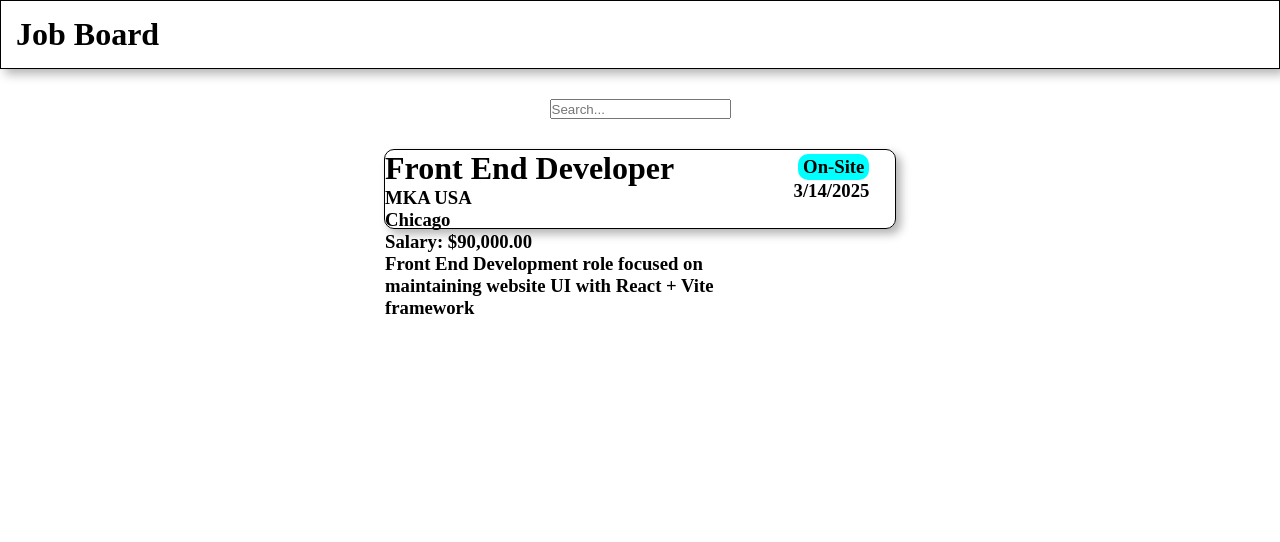
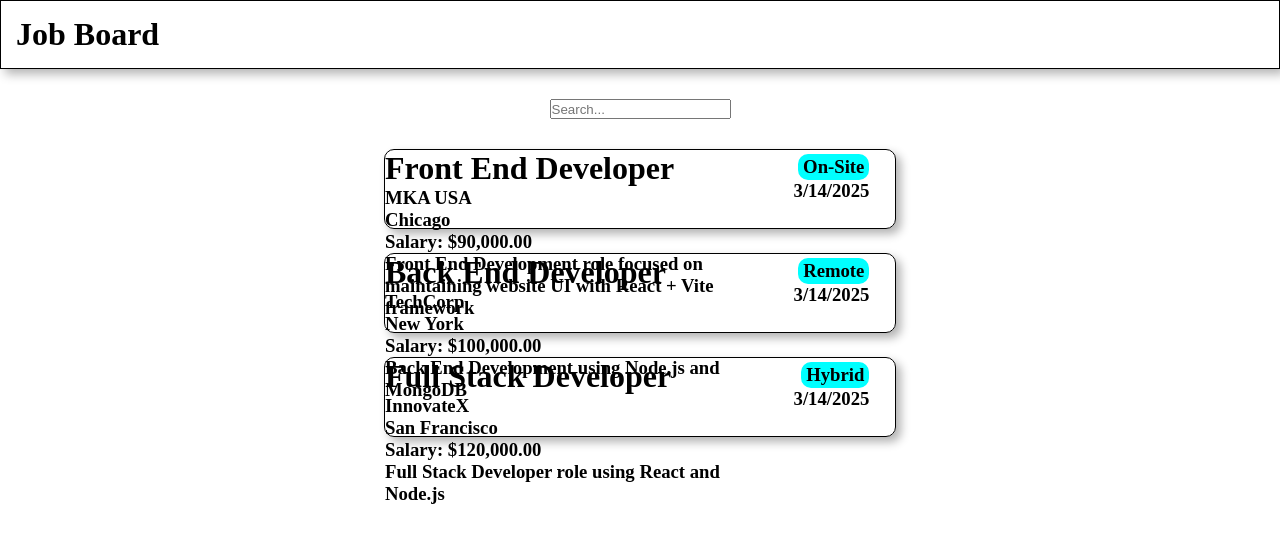
Before and after one commit to shakeel159/mka-job-board, a React (Vite) app: page / in a window 1280 px wide. Shown: the top 542 px of the page. Built offline with nearby package versions, Linux system fonts and the light colour scheme.

Commit message:
functioning using csv

```diff
--- a/package.json
+++ b/package.json
@@ -10,11 +10,13 @@
     "preview": "vite preview"
   },
   "dependencies": {
+    "papaparse": "^5.5.2",
     "react": "^19.0.0",
     "react-dom": "^19.0.0"
   },
   "devDependencies": {
     "@eslint/js": "^9.21.0",
+    "@types/papaparse": "^5.3.15",
     "@types/react": "^19.0.10",
     "@types/react-dom": "^19.0.4",
     "@vitejs/plugin-react": "^4.3.4",
--- a/src/Body.tsx
+++ b/src/Body.tsx
@@ -1,27 +1,58 @@
 
-import { useState } from 'react';
+import { useState, useEffect } from 'react';
+import Papa from 'papaparse';
 import Cards from './Card.tsx';
 import './Body.css';
 
+
+
 function Body() {
+    const [searchTerm, setSearchTerm] = useState('');
+    const [jobs, setJobs] = useState<any[]>([]);
     const datePosted = new Date('2025-03-14');
+
+    useEffect(() => {
+        fetch('/Jobs.csv')
+            .then(response => response.text())
+            .then(csvText => {
+                const parsedData = Papa.parse(csvText, { header: true, dynamicTyping: true });
+
+                // Ensure the DatePosted field is converted into Date
+                const jobsWithDates = parsedData.data.map((job: any) => ({
+                    ...job,
+                    DatePosted: job.DatePosted ? new Date(job.DatePosted) : new Date()
+                }));
+
+                setJobs(jobsWithDates);
+            })
+            .catch(error => console.error("Error loading CSV:", error));
+    }, []);
+
+    // Filter jobs dynamically
+    const filteredJobs = jobs.filter(job =>
+        job.Title?.toLowerCase().includes(searchTerm.toLowerCase()) ||
+        job.Company?.toLowerCase().includes(searchTerm.toLowerCase()) ||
+        job.Location?.toLowerCase().includes(searchTerm.toLowerCase()) ||
+        job.JobType?.toLowerCase().includes(searchTerm.toLowerCase()) ||
+        job.describtion?.toLowerCase().includes(searchTerm.toLowerCase())
+    );
+
     return <>
         <div className='Body-Content'>
             <div className='Container'>
-                <input type='text' placeholder='Search...' className='search-bar'></input>
+                <input type='text' placeholder='Search...' className='search-bar'
+                    value={searchTerm}
+                    onChange={(e) => setSearchTerm(e.target.value)}>
+                </input>
             </div>
             <div className='Card-Containers'>
-                <Cards
-                    Title={"Front End Developer"}
-                    Company={"MKA USA"}
-                    Location={"Chicago"}
-                    JobType={"On-Site"}
-                    Salary={90000}
-                    describtion={"Front End Development role focused on maintaining website UI with React + Vite framework"}
-                    DatePosted={datePosted}
-                ></Cards>
-
-
+                {jobs.length === 0 ? (
+                    <p>Loading jobs...</p>  // Prevents "No jobs found" message before data loads
+                ) : filteredJobs.length > 0 ? (
+                    filteredJobs.map((job, index) => <Cards key={index} {...job} />)
+                ) : (
+                    <p>No jobs found.</p>
+                )}
             </div>
         </div>
     </>
```
Also changed, not shown: public/Jobs.csv (added), 1 other file (tests, documents, lock files or other folders).
